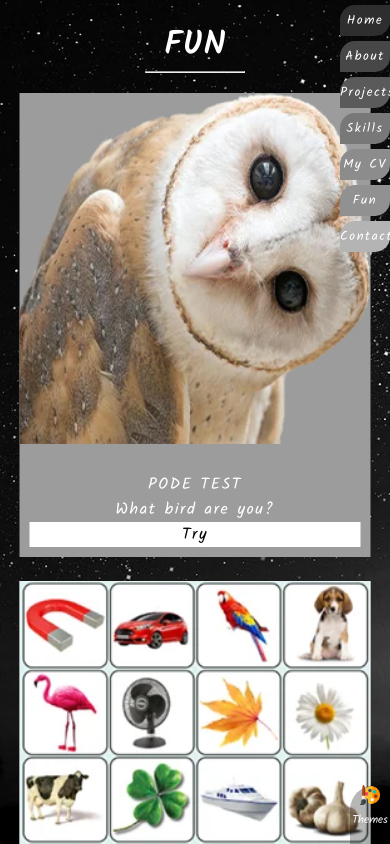
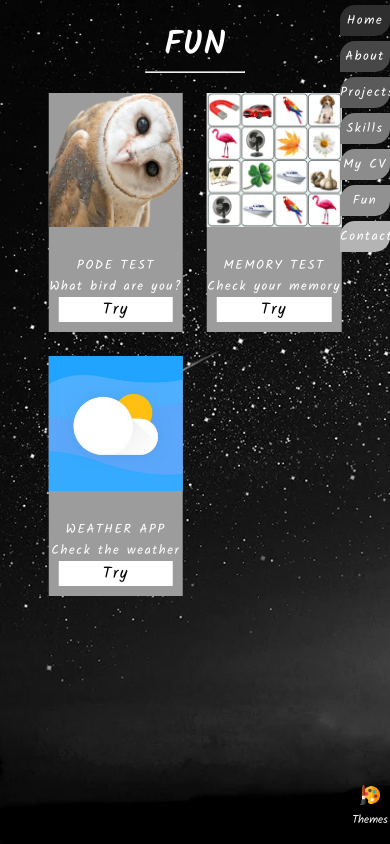
Before and after one commit to rabee-jaramani/rabee_portfolio_2021, a React (Create React App) app: page /fun in a window 390 px wide. Built offline with nearby package versions, Linux system fonts and the light colour scheme; a web font is replaced by a local one.

Commit message:
Update fun.sass

```diff
--- a/src/Fun/fun.sass
+++ b/src/Fun/fun.sass
@@ -21,3 +21,10 @@
             &:hover
                 background-color: black
                 color: white
+@media ( max-width: 500px )
+    .fun-grid
+        grid-template-columns: repeat(auto-fill, minmax(100px, 1fr))
+        width: 75%
+        .funt-item
+            .title,.desc
+                font-size: 0.8rem
```
